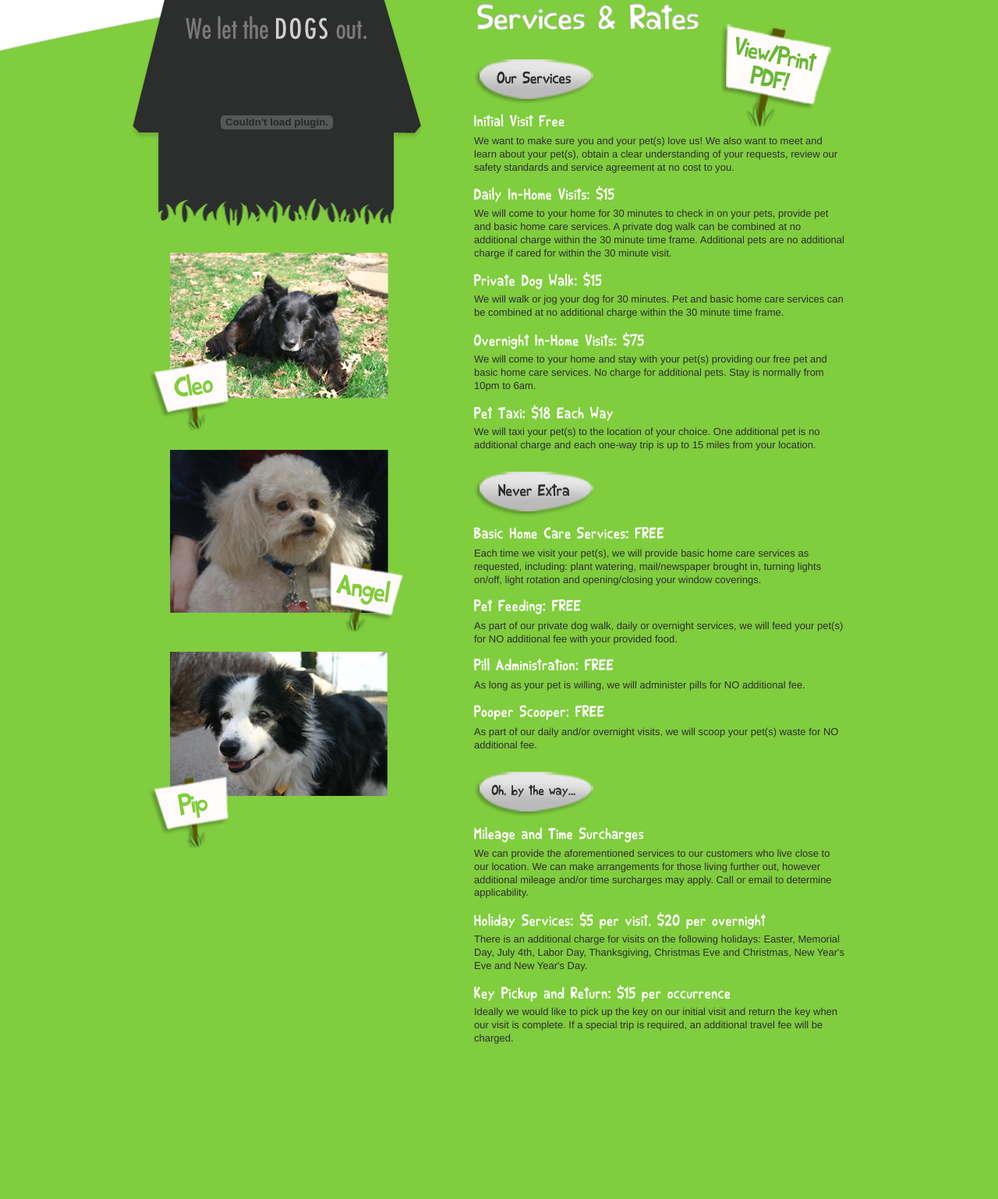
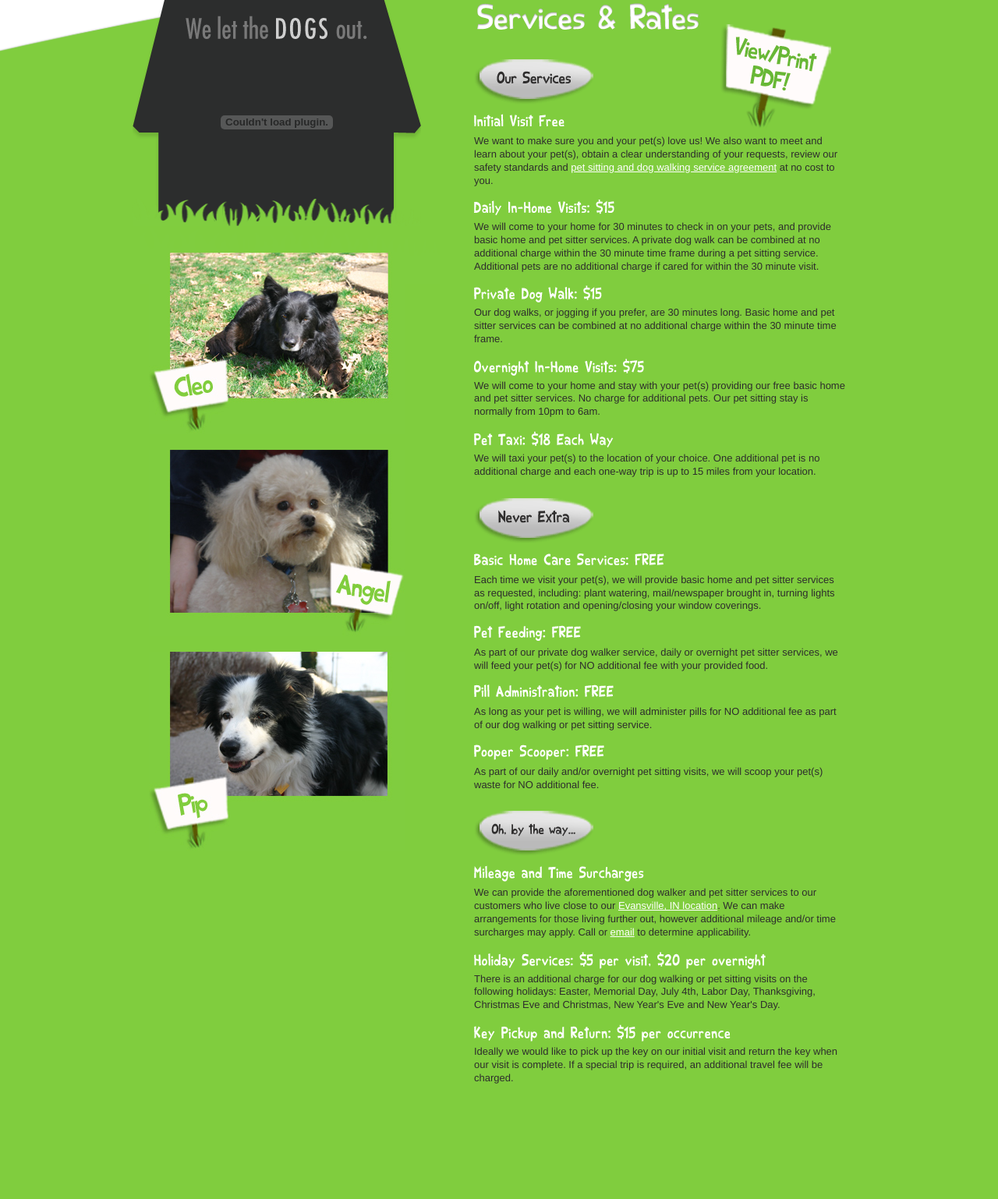
Before and after one commit to sgoldm/Walkie-Doggie, a PHP site: page /services-and-rates/ in a window 1280 px wide. Shown: the part 240-1778 px from the top of the page at 78% size. Run offline with PHP 8.4, Linux system fonts and the light colour scheme; data that the repository does not hold is empty; some libraries are stand-ins or nearby versions.

Commit message:
Services and Rates copy SEO

```diff
--- a/c/pagestart.html
+++ b/c/pagestart.html
@@ -14,9 +14,9 @@
   <meta http-equiv="X-UA-Compatible" content="IE=edge,chrome=1">
 
   <title><?php echo $title; ?></title>
-  <meta name="description" content="Walkie Doggie is a dog walking and pet sitting company in Evansville, Indiana. We're comprised of dependable, trustworthy, and knowledgeable Pet Sitters and Dog Walkers who have a genuine love for pets, dedication to providing second-to-none quality pet care, and active community involvement.">
+  <meta name="description" content="<?php echo $desc; ?>">
   <meta name="author" content="Walkie Doggie">
-	<meta name="keywords" content="walkie doggie, walkie, doggie, dog walking, pet sitting, pet sitter, pet care, evansville, indiana, newburgh, dog walker">
+	<meta name="keywords" content="<?php echo $keywords; ?>">
 
   <!--  Mobile viewport optimized: j.mp/bplateviewport -->
   <meta name="viewport" content="width=device-width, initial-scale=1.0">
--- a/index.php
+++ b/index.php
@@ -1,6 +1,10 @@
 <?php
 
 $title = "Walkie Doggie & Pet Sitter Company | Evansville, IN Dog Walkers and Pet Sitters";
+
+$keywords = "walkie doggie, walkie, doggie, dog walking, pet sitting, pet sitter, pet care, evansville, indiana, newburgh, dog walker";
+
+$desc = "Walkie Doggie is a dog walking and pet sitting company in Evansville, Indiana. We're comprised of dependable, trustworthy, and knowledgeable Pet Sitters and Dog Walkers who have a genuine love for pets, dedication to providing second-to-none quality pet care, and active community involvement.";
 
 ?>
 
--- a/services-and-rates/index.php
+++ b/services-and-rates/index.php
@@ -6,7 +6,7 @@
 	<div id="rail" class="video">
 		<div id="youtube">
 
-			<object width="560" height="349"><param name="movie" value="http://www.youtube.com/v/jEmUuiSuDOk?fs=1&amp;hl=en_US"></param><param name="allowFullScreen" value="true"></param><param name="allowscriptaccess" value="always"></param><embed src="http://www.youtube.com/v/jEmUuiSuDOk?fs=1&amp;hl=en_US" type="application/x-shockwave-flash" width="275" height="175" allowscriptaccess="always" allowfullscreen="true"></embed></object>
+			<object width="560" height="349"><param name="movie" value="http://www.youtube.com/v/jEmUuiSuDOk?fs=1&amp;hl=en_US&amp;rel=0"></param><param name="allowFullScreen" value="true"></param><param name="allowscriptaccess" value="always"></param><embed src="http://www.youtube.com/v/jEmUuiSuDOk?fs=1&amp;hl=en_US&amp;rel=0" type="application/x-shockwave-flash" width="275" height="175" allowscriptaccess="always" allowfullscreen="true"></embed></object>
 
 			</div>
 
@@ -23,16 +23,16 @@
 			<h2 id="ourservices" class="ir">Our Services</h2>
 
 			<h3 id="service01">Free Initial Visit: FREE</h3>
-			<p>We want to make sure you and your pet(s) love us! We also want to meet and learn about your pet(s), obtain a clear understanding of your requests, review our safety standards and service agreement at no cost to you.</p>
+			<p>We want to make sure you and your pet(s) love us! We also want to meet and learn about your pet(s), obtain a clear understanding of your requests, review our safety standards and <a href="/service-agreement/">pet sitting and dog walking service agreement</a> at no cost to you.</p>
 
 			<h3 id="service02">Daily In-Home Visits: $15</h3>
-			<p>We will come to your home for 30 minutes to check in on your pets, provide pet and basic home care services. A private dog walk can be combined at no additional charge within the 30 minute time frame. Additional pets are no additional charge if cared for within the 30 minute visit.</p>
+			<p>We will come to your home for 30 minutes to check in on your pets, and provide basic home and pet sitter services. A private dog walk can be combined at no additional charge within the 30 minute time frame during a pet sitting service. Additional pets are no additional charge if cared for within the 30 minute visit.</p>
 
 			<h3 id="service03">Private Dog Walk: $15</h3>
-			<p>We will walk or jog your dog for 30 minutes. Pet and basic home care services can be combined at no additional charge within the 30 minute time frame.</p>
+			<p>Our dog walks, or jogging if you prefer, are 30 minutes long. Basic home and pet sitter services can be combined at no additional charge within the 30 minute time frame.</p>
 
 			<h3 id="service04">Overnight In-Home Visits: $75</h3>
-			<p>We will come to your home and stay with your pet(s) providing our free pet and basic home care services. No charge for additional pets. Stay is normally from 10pm to 6am.</p>
+			<p>We will come to your home and stay with your pet(s) providing our free basic home and pet sitter services. No charge for additional pets. Our pet sitting stay is normally from 10pm to 6am.</p>
 
 			<h3 id="service05">Pet Taxi: $18 Each Way</h3>
 			<p>We will taxi your pet(s) to the location of your choice. One additional pet is no additional charge and each one-way trip is up to 15 miles from your location.</p>
@@ -40,24 +40,24 @@
 
 			<h2 id="neverextra" class="ir">Never Extra!</h2>
 			<h3 id="service06">Basic Home Care Services: FREE</h3>
-			<p>Each time we visit your pet(s), we will provide basic home care services as requested, including:  plant watering, mail/newspaper brought in, turning lights on/off, light rotation and opening/closing your window coverings.</p>
+			<p>Each time we visit your pet(s), we will provide basic home and pet sitter services as requested, including:  plant watering, mail/newspaper brought in, turning lights on/off, light rotation and opening/closing your window coverings.</p>
 
 			<h3 id="service07">Pet Feeding: FREE</h3>
-			<p>As part of our private dog walk, daily or overnight services, we will feed your pet(s) for NO additional fee with your provided food.</p>
+			<p>As part of our private dog walker service, daily or overnight pet sitter services, we will feed your pet(s) for NO additional fee with your provided food.</p>
 
 			<h3 id="service08">Pill Administration: FREE</h3>
-			<p>As long as your pet is willing, we will administer pills for NO additional fee.</p>
+			<p>As long as your pet is willing, we will administer pills for NO additional fee as part of our dog walking or pet sitting service.</p>
 
 			<h3 id="service09">Pooper Scooper: FREE</h3>
-			<p>As part of our daily and/or overnight visits, we will scoop your pet(s) waste for NO additional fee.</p>
+			<p>As part of our daily and/or overnight pet sitting visits, we will scoop your pet(s) waste for NO additional fee.</p>
 
 
 			<h2 id="bytheway" class="ir">Oh, By The Way...</h2>
 			<h3 id="service10">Mileage and Time Surcharges</h3>
-			<p>We can provide the aforementioned services to our customers who live close to our location.  We can make arrangements for those living further out, however additional mileage and/or time surcharges may apply.  Call or email to determine applicability.</p>
+			<p>We can provide the aforementioned dog walker and pet sitter services to our customers who live close to our <a href="/contact-us/">Evansville, IN location</a>.  We can make arrangements for those living further out, however additional mileage and/or time surcharges may apply.  Call or <a href="mailto:info@walkiedoggie.com">email</a> to determine applicability.</p>
 
 			<h3 id="service11">Holiday Services: $5 per visit, $20 per overnight</h3>
-			<p>There is an additional charge for visits on the following holidays:  Easter, Memorial Day, July 4th, Labor Day, Thanksgiving, Christmas Eve and Christmas, New Year's Eve and New Year's Day.</p>
+			<p>There is an additional charge for our dog walking or pet sitting visits on the following holidays:  Easter, Memorial Day, July 4th, Labor Day, Thanksgiving, Christmas Eve and Christmas, New Year's Eve and New Year's Day.</p>
 
 			<h3 id="service12">Key Pickup and Return: $15 per occurrence</h3>
 			<p>Ideally we would like to pick up the key on our initial visit and return the key when our visit is complete.  If a special trip is required, an additional travel fee will be charged.</p>
--- a/why-walkie-doggie/index.php
+++ b/why-walkie-doggie/index.php
@@ -6,7 +6,7 @@
 
 	<div id="rail" class="video">
 		<div id="youtube">
-			<object width="560" height="349"><param name="movie" value="http://www.youtube.com/v/G2fx6cZGZ3I?fs=1&amp;hl=en_US"></param><param name="allowFullScreen" value="true"></param><param name="allowscriptaccess" value="always"></param><embed src="http://www.youtube.com/v/G2fx6cZGZ3I?fs=1&amp;hl=en_US" type="application/x-shockwave-flash" width="275" height="175" allowscriptaccess="always" allowfullscreen="true"></embed></object>
+			<object width="560" height="349"><param name="movie" value="http://www.youtube.com/v/G2fx6cZGZ3I?fs=1&amp;hl=en_US&amp;rel=0"></param><param name="allowFullScreen" value="true"></param><param name="allowscriptaccess" value="always"></param><embed src="http://www.youtube.com/v/G2fx6cZGZ3I?fs=1&amp;hl=en_US&amp;rel=0" type="application/x-shockwave-flash" width="275" height="175" allowscriptaccess="always" allowfullscreen="true"></embed></object>
 		</div>
 		<div id="clients">
 			<div id="clients-top"></div>
```
